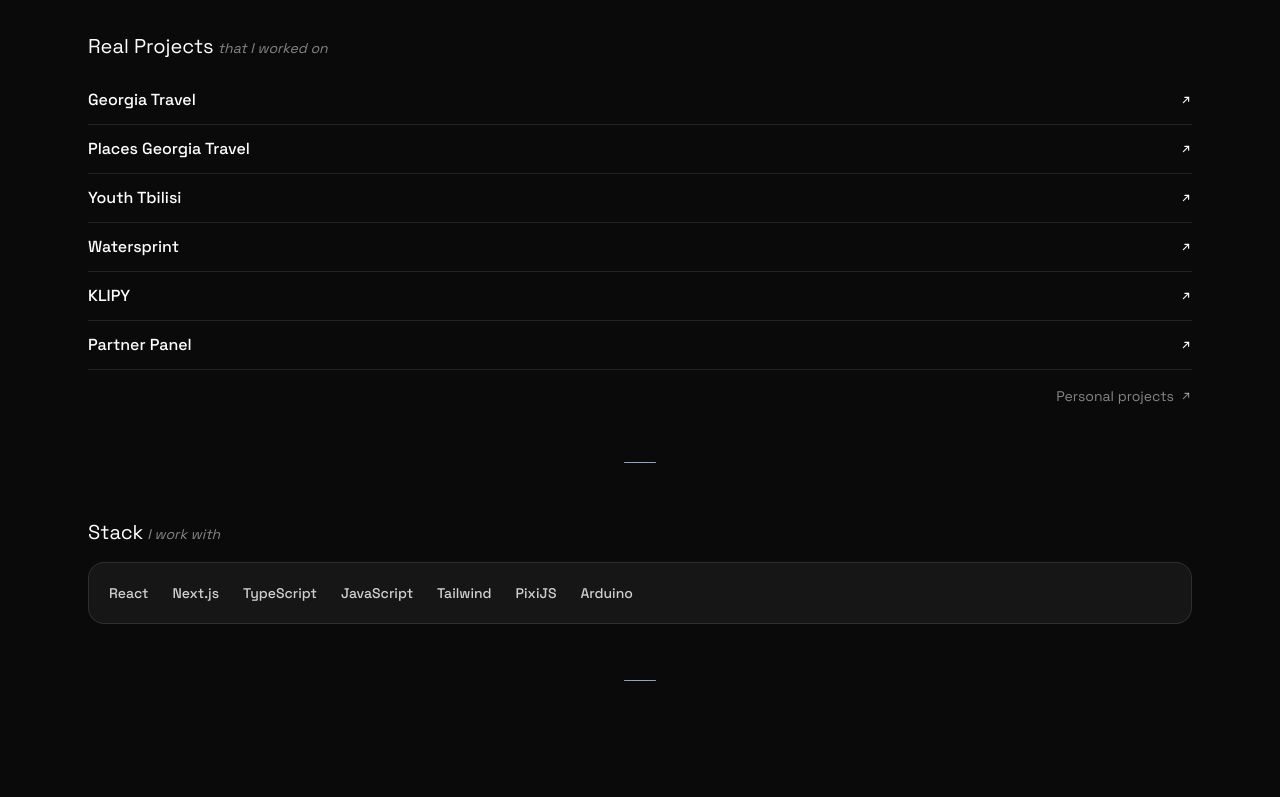
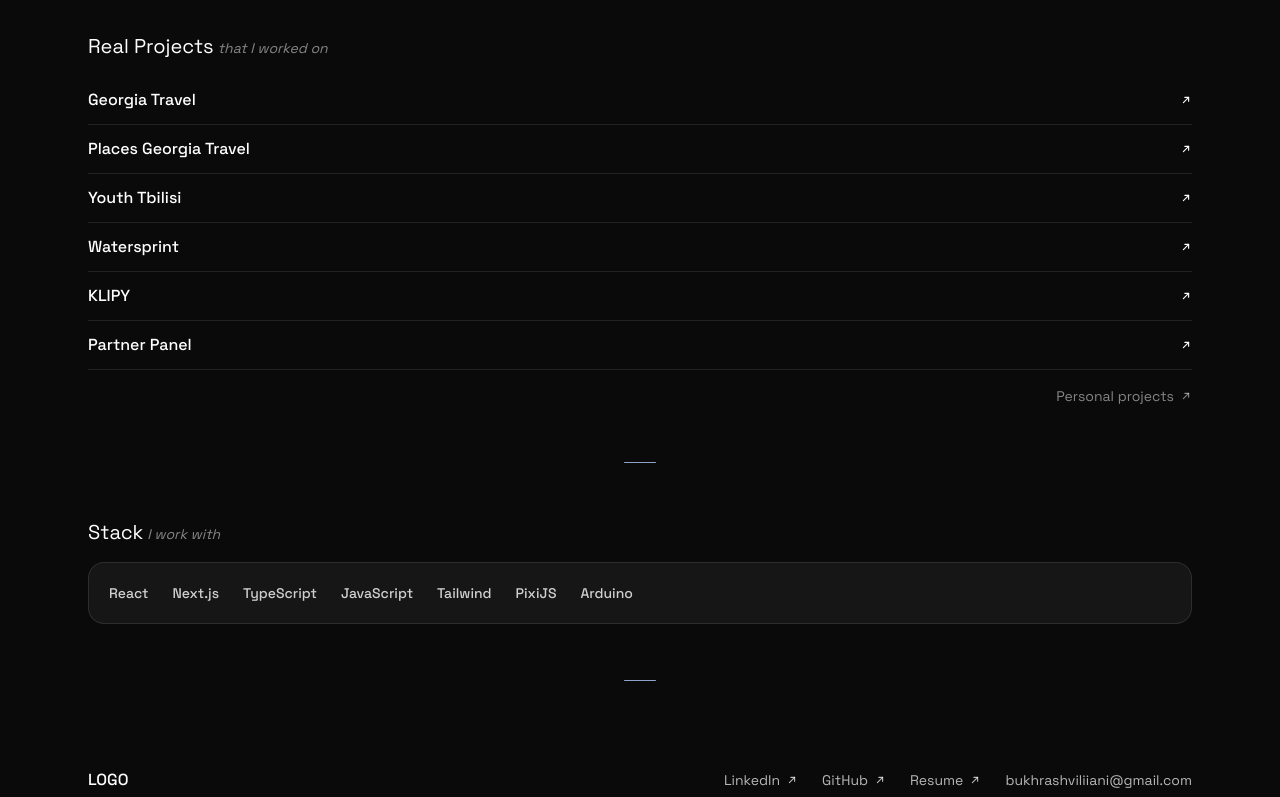
Before and after one commit to AniBukhrashvili/portfolio, a React (Create React App) app: page / in a window 1280 px wide. Shown: the part 2000-2797 px from the top of the page. Before the commit the page ends 2688 px from the top, so only its background shows below. Built offline with nearby package versions, Linux system fonts and the light colour scheme; the HTML template or start-up script is replaced by a standard one.

Commit message:
add: footer

```diff
--- a/src/App.js
+++ b/src/App.js
@@ -1,6 +1,7 @@
 import BackgroundDots from "./components/BackgroundDots";
 import Beyond from "./components/Beyond";
 import Experience from "./components/Experience";
+import Footer from "./components/Footer";
 import Header from "./components/Header";
 import Hero from "./components/Hero";
 import Projects from "./components/Projects";
@@ -24,6 +25,7 @@
           <Stack />
           <SectionSeparation />
         </main>
+        <Footer />
       </div>
     </div>
   );
--- /dev/null
+++ b/src/components/Footer.js
@@ -0,0 +1,67 @@
+import ArrowUpRight from "../assets/svgs/ArrowUpRight";
+
+const links = [
+  {
+    label: "LinkedIn",
+    href: "https://www.linkedin.com/in/ani-bukhrashvili-a5313622b",
+    external: true,
+  },
+  {
+    label: "GitHub",
+    href: "https://github.com/AniBukhrashvili",
+    external: true,
+  },
+  {
+    label: "Resume",
+    href: "/resume.pdf",
+    external: true,
+  },
+];
+
+function Footer() {
+  return (
+    <footer className="relative">
+      <div className="container pb-8 pt-20">
+        <div className="flex flex-col gap-8 sm:flex-row sm:items-center sm:justify-between">
+          <a
+            href="#home"
+          >
+            LOGO
+          </a>
+
+          <nav
+            aria-label="Footer"
+            className="flex flex-wrap items-center gap-x-6 gap-y-3 text-sm font-light text-ink/70"
+          >
+            {links.map((link) => (
+              <a
+                key={link.label}
+                href={link.href}
+                target={link.external ? "_blank" : undefined}
+                rel={link.external ? "noreferrer" : undefined}
+                className="inline-flex items-center gap-1.5 transition-colors hover:text-accent"
+              >
+                {link.label}
+                <ArrowUpRight className="h-3 w-3" />
+              </a>
+            ))}
+            <a
+              href="mailto:bukhrashviliiani@gmail.com"
+              className="transition-colors hover:text-accent"
+            >
+              bukhrashviliiani@gmail.com
+            </a>
+          </nav>
+        </div>
+
+        <div className="mt-10 border-t border-ink/10 pt-5">
+          <p className="text-xs font-light text-ink/40">
+            © {new Date().getFullYear()} Ani Bukhrashvili
+          </p>
+        </div>
+      </div>
+    </footer>
+  );
+}
+
+export default Footer;
```
